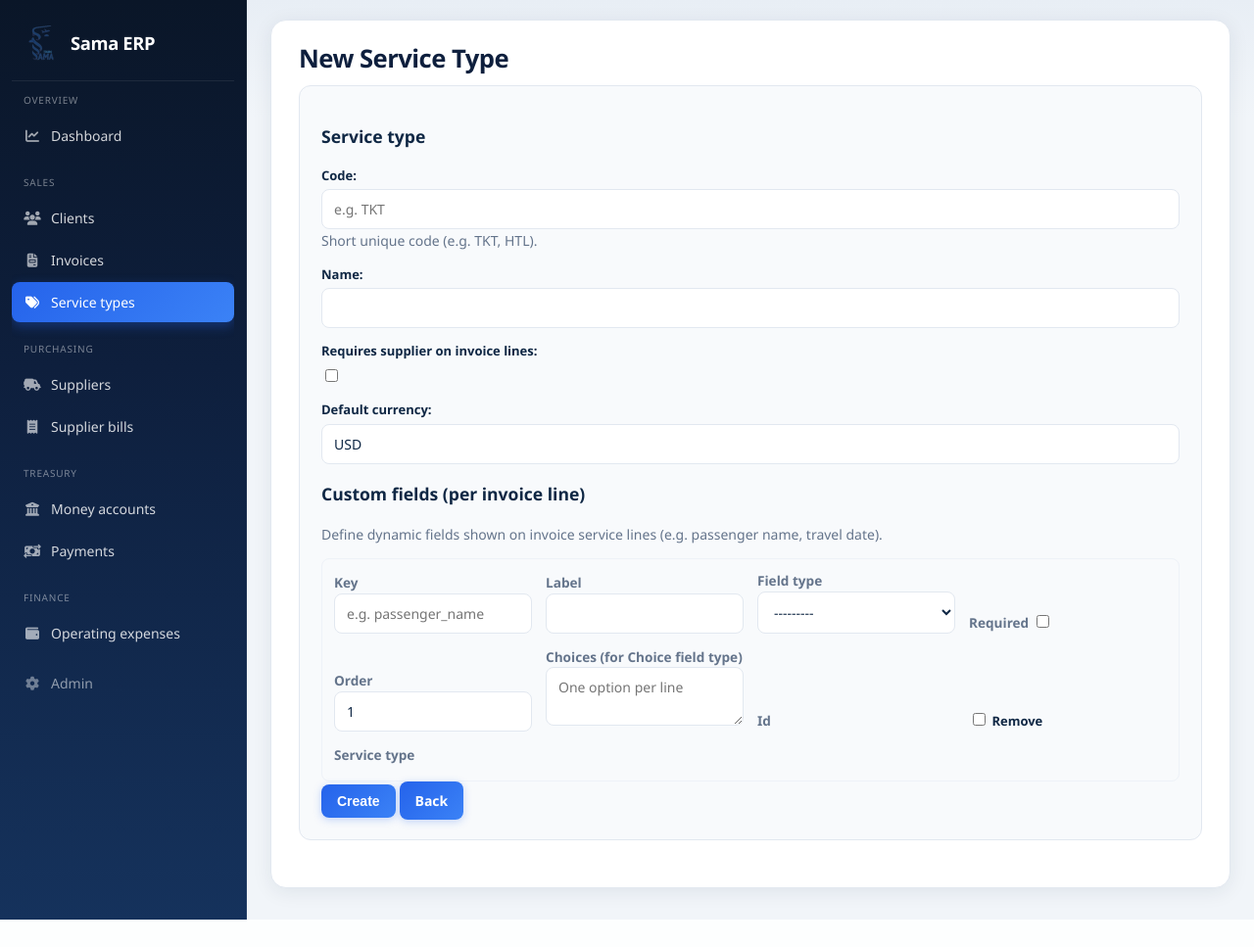
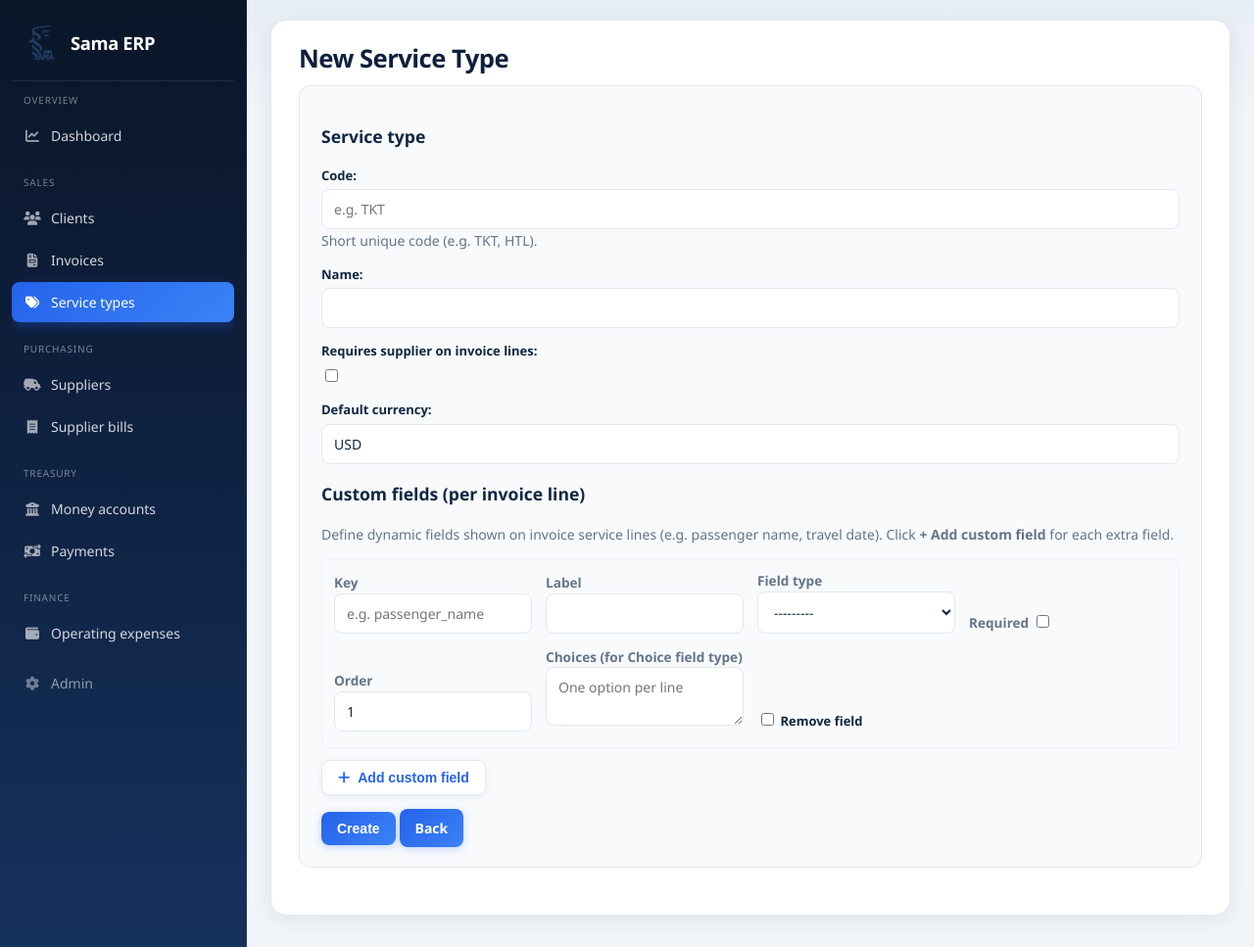
Before and after one commit to ahmadhjy/Sama-Acc, a Django app: page /catalog/service-types/new/ in a window 1280 px wide. Shown: the whole page at 98% size. Before the commit the page ends 939 px from the top, so only its background shows below. Run offline with Django 5.2, Linux system fonts and the light colour scheme; the visitor is signed in with stand-in values (Sample User, id 1); data comes from the database, SQL or seed files in the repository; data that the repository does not hold is empty; some libraries are stand-ins or nearby versions.

Commit message:
Add dynamic custom field rows on service type form
Co-authored-by: Cursor <cursoragent@cursor.com>

```diff
--- a/catalog/forms.py
+++ b/catalog/forms.py
@@ -112,4 +112,5 @@ ServiceFieldInlineFormSet = inlineformset_factory(
     extra=1,
     can_delete=True,
     max_num=40,
+    validate_max=True,
 )
--- a/static/css/app.css
+++ b/static/css/app.css
@@ -657,6 +657,18 @@ td .btn {
     margin-bottom: 0;
 }
 
+#field-def-forms.field-def-grid {
+    display: flex;
+    flex-direction: column;
+    gap: 12px;
+}
+
+#btn-add-field-def {
+    display: inline-flex;
+    align-items: center;
+    gap: 8px;
+}
+
 .field-def-cell {
     display: flex;
     flex-direction: column;
--- a/templates/catalog/service_type_form.html
+++ b/templates/catalog/service_type_form.html
@@ -2,7 +2,7 @@
 {% block title %}{% if is_edit %}Edit Service Type{% else %}New Service Type{% endif %}{% endblock %}
 {% block page_content %}
 <h1 class="title">{% if is_edit %}Edit Service Type{% else %}New Service Type{% endif %}</h1>
-<form method="post" class="panel">
+<form method="post" class="panel" id="service-type-form">
     {% csrf_token %}
     <h3>Service type</h3>
     {% for field in form %}
@@ -15,25 +15,52 @@
     {% endfor %}
 
     <h3>Custom fields (per invoice line)</h3>
-    <p class="muted">Define dynamic fields shown on invoice service lines (e.g. passenger name, travel date).</p>
+    <p class="muted">Define dynamic fields shown on invoice service lines (e.g. passenger name, travel date). Click <strong>+ Add custom field</strong> for each extra field.</p>
     {{ formset.management_form }}
-    <div class="field-def-grid">
+    <div id="field-def-forms" class="field-def-grid">
     {% for f in formset %}
-    <div class="field-def-row line-box">
+    <div class="field-def-row line-box" data-form-row>
         {% for field in f %}
           {% if field.name != 'DELETE' %}
+          {% if field.is_hidden %}
+          {{ field }}
+          {% else %}
           <label class="field-def-cell">
             <span class="field-def-label">{{ field.label }}</span>
             {{ field }}
             {% if field.errors %}<span class="errorlist">{{ field.errors }}</span>{% endif %}
           </label>
+          {% endif %}
           {% else %}
-          <label class="field-def-cell field-def-cell--delete">{{ field }} Remove</label>
+          <label class="field-def-cell field-def-cell--delete">{{ field }} Remove field</label>
           {% endif %}
         {% endfor %}
     </div>
     {% endfor %}
     </div>
+
+    <div id="field-def-empty-template" style="display:none;" aria-hidden="true">
+        <div class="field-def-row line-box" data-form-row>
+            {% for field in formset.empty_form %}
+              {% if field.name != 'DELETE' %}
+              {% if field.is_hidden %}
+              {{ field }}
+              {% else %}
+              <label class="field-def-cell">
+                <span class="field-def-label">{{ field.label }}</span>
+                {{ field }}
+              </label>
+              {% endif %}
+              {% else %}
+              <label class="field-def-cell field-def-cell--delete">{{ field }} Remove field</label>
+              {% endif %}
+            {% endfor %}
+        </div>
+    </div>
+
+    <p style="margin-top:12px;">
+        <button type="button" class="btn btn-secondary" id="btn-add-field-def"><i class="fa-solid fa-plus"></i> Add custom field</button>
+    </p>
     {% if formset.non_form_errors %}<ul class="errorlist">{% for e in formset.non_form_errors %}<li>{{ e }}</li>{% endfor %}</ul>{% endif %}
 
     <button class="btn" type="submit">{% if is_edit %}Save{% else %}Create{% endif %}</button>
@@ -42,4 +69,67 @@
     <a class="btn" href="{% url 'catalog:service_type_detail' service_type.id %}">View</a>
     {% endif %}
 </form>
+<script>
+(function() {
+  var prefix = "{{ formset.prefix|escapejs }}";
+  var totalInput = document.getElementById("id_" + prefix + "-TOTAL_FORMS");
+  var maxInput = document.getElementById("id_" + prefix + "-MAX_NUM_FORMS");
+  var container = document.getElementById("field-def-forms");
+  var tmpl = document.getElementById("field-def-empty-template");
+  var addBtn = document.getElementById("btn-add-field-def");
+
+  if (!totalInput || !container || !tmpl || !addBtn) return;
+
+  function renumberOrderFields() {
+    var rows = container.querySelectorAll("[data-form-row]");
+    var order = 1;
+    rows.forEach(function(row) {
+      var del = row.querySelector('input[name$="-DELETE"]');
+      if (del && del.checked) return;
+      var orderInput = row.querySelector('input[name$="-order"]');
+      if (orderInput && !orderInput.value) {
+        orderInput.value = order;
+      }
+      order += 1;
+    });
+  }
+
+  function wireRemoveHints() {
+    container.querySelectorAll('input[name$="-DELETE"]').forEach(function(cb) {
+      if (cb.dataset.wired) return;
+      cb.dataset.wired = "1";
+      cb.addEventListener("change", function() {
+        if (cb.checked) {
+          cb.closest("[data-form-row]").style.opacity = "0.45";
+        } else {
+          cb.closest("[data-form-row]").style.opacity = "";
+        }
+      });
+    });
+  }
+
+  addBtn.addEventListener("click", function() {
+    var total = parseInt(totalInput.value, 10) || 0;
+    var max = maxInput ? parseInt(maxInput.value, 10) : 40;
+    if (total >= max) {
+      alert("Maximum number of custom fields reached (" + max + ").");
+      return;
+    }
+    var html = tmpl.innerHTML.replace(/__prefix__/g, String(total));
+    var wrap = document.createElement("div");
+    wrap.innerHTML = html.trim();
+    var row = wrap.querySelector("[data-form-row]") || wrap.firstElementChild;
+    if (!row) return;
+    container.appendChild(row);
+    totalInput.value = String(total + 1);
+    renumberOrderFields();
+    wireRemoveHints();
+    var firstInput = row.querySelector("input:not([type=hidden]), select, textarea");
+    if (firstInput) firstInput.focus();
+  });
+
+  renumberOrderFields();
+  wireRemoveHints();
+})();
+</script>
 {% endblock %}
```
